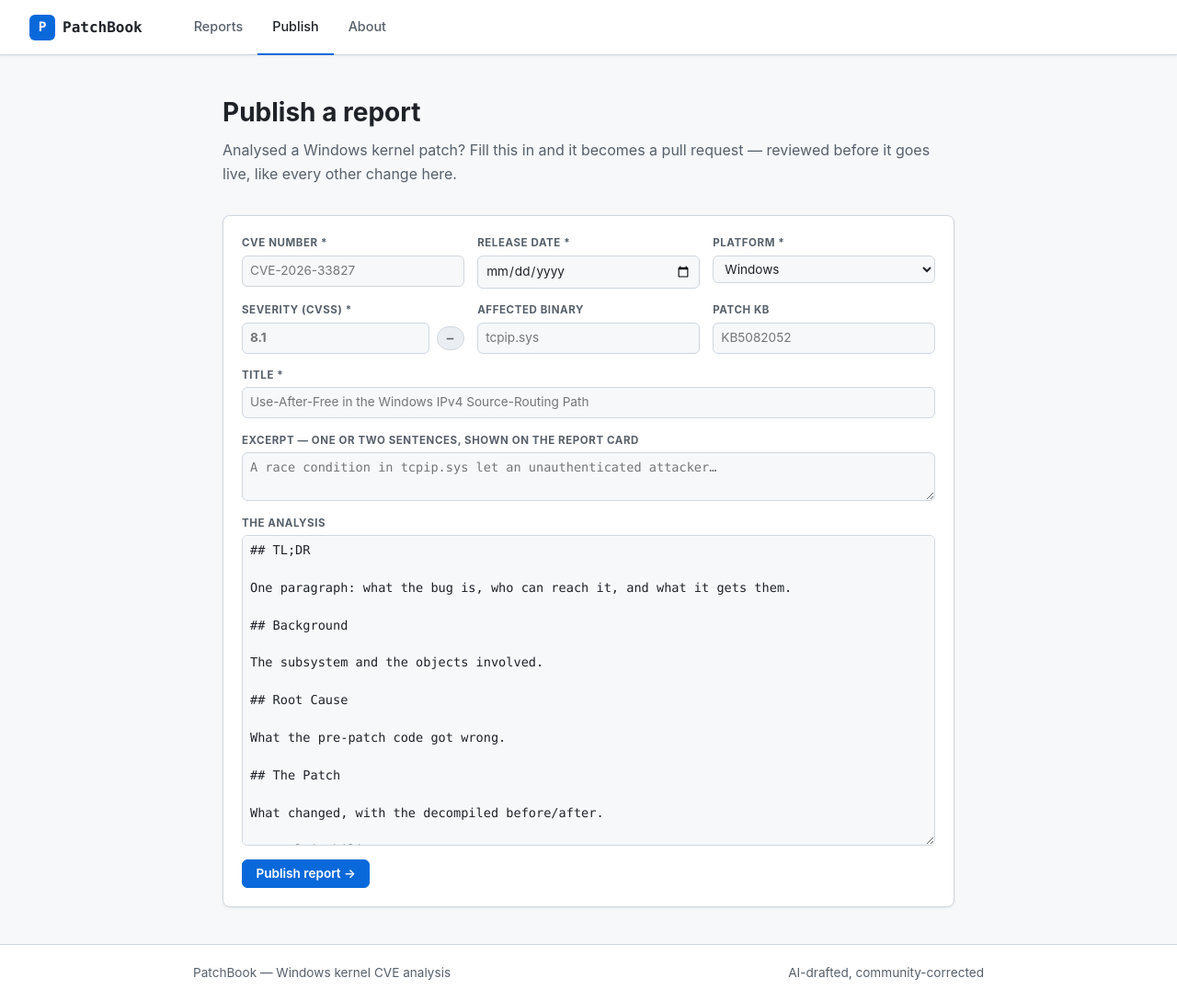
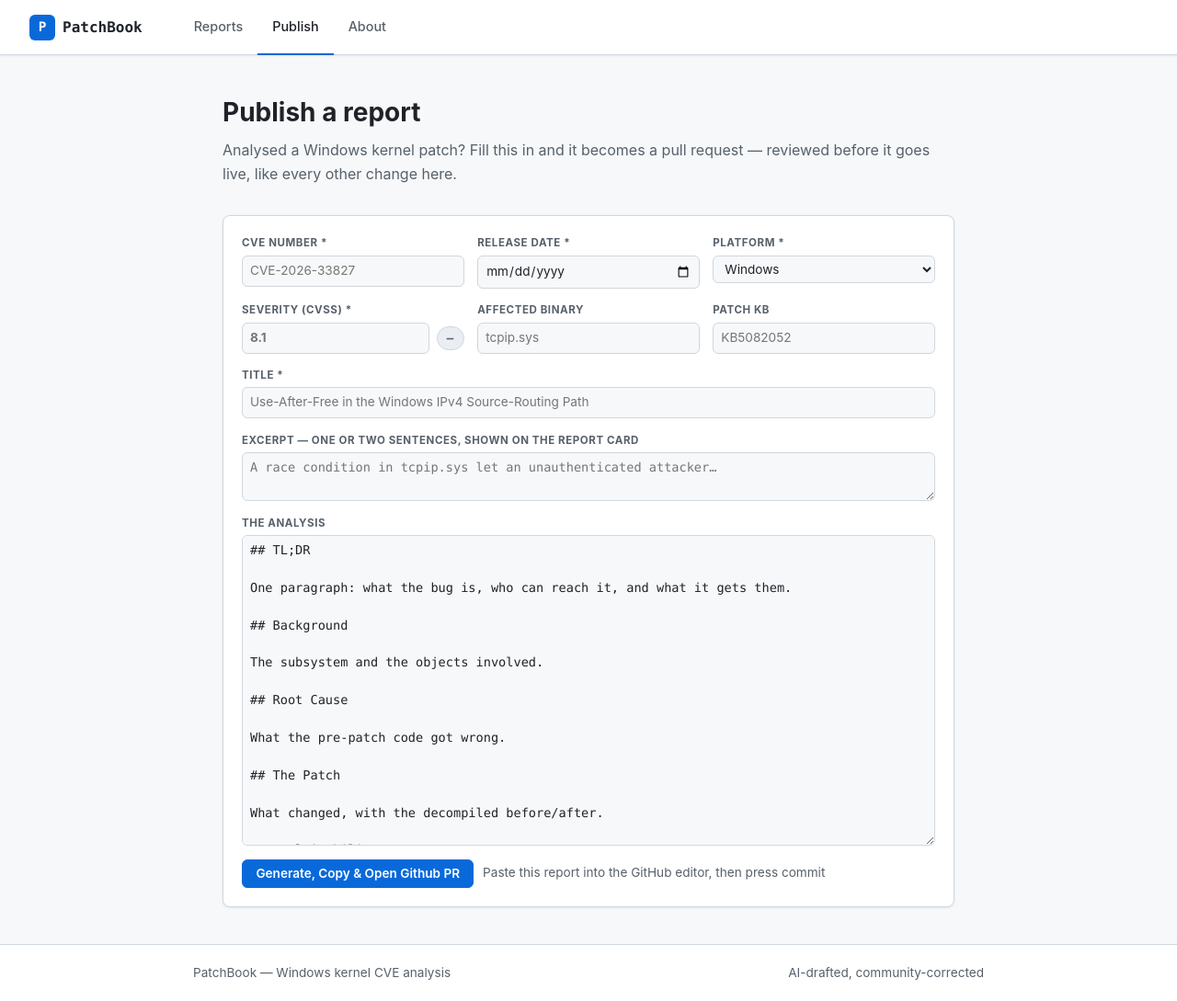
Before and after one commit to TzviRonen/PatchBook, a Jekyll site: the page built from publish.md, in a window 1280 px wide and 1089 px high. Shown: the whole window at 92% size. Built offline with Jekyll 4.4.1, drawn with Linux system fonts in a browser that asks for light colours.

Commit message:
Publish form: say what the reader has to do next
The button now names the whole action — "Generate, Copy & Open Github PR" —
rather than "Publish report", which overstated it: pressing it does not publish
anything, it hands a file to GitHub.

The instruction "Paste this report into the GitHub editor, then press commit"
sits beside the button as well as in the post-submit status, so the paste step
is visible before committing to the flow rather than only after a new tab has
already stolen focus.

Dropped the post-submit relabel to "Regenerate & copy again": the button's own
label already describes a repeatable action, and a second wording for the same
control was noise.

Copy is identical in both renderers; suites unchanged at 26/25/30/41/49/31.

Co-Authored-By: Claude Opus 5 <noreply@anthropic.com>
Claude-Session: https://claude.ai/code/session_019BHE773Cwx8AyXfW2n9JHi

```diff
--- a/assets/main.css
+++ b/assets/main.css
@@ -881,3 +881,4 @@ a.category-tile:hover {
   resize: vertical;
 }
 .publish-output[hidden] { display: none; }
+.publish-hint { font-size: 0.85rem; color: var(--muted); }
--- a/assets/patchbook.js
+++ b/assets/patchbook.js
@@ -936,7 +936,6 @@ window.PatchBookPublish = (function () {
     var area = root.querySelector("[data-publish-file]");
     var open = root.querySelector("[data-publish-open]");
     var download = root.querySelector("[data-publish-download]");
-    var button = root.querySelector("[data-publish-submit]");
 
     // The panel is populated before the clipboard is even attempted, so the
     // reader's work is recoverable no matter what happens next.
@@ -945,10 +944,9 @@ window.PatchBookPublish = (function () {
     download.href = URL.createObjectURL(new Blob([file], { type: "text/markdown" }));
     download.setAttribute("download", filename.replace(/^_reports\//, ""));
     output.hidden = false;
-    button.textContent = "Regenerate & copy again";
 
     function copied() {
-      status.textContent = "Copied. Paste it into the GitHub editor that just opened, then press “Propose new file”.";
+      status.textContent = "Paste this report into the GitHub editor, then press commit.";
       window.open(open.href, "_blank", "noopener");
     }
     function manual() {
--- a/publish.md
+++ b/publish.md
@@ -76,7 +76,8 @@ permalink: /publish/
       <p class="publish-error" role="alert" data-publish-error hidden></p>
 
       <div class="publish-actions">
-        <button type="submit" class="btn btn-blue" data-publish-submit>Publish report →</button>
+        <button type="submit" class="btn btn-blue" data-publish-submit>Generate, Copy &amp; Open Github PR</button>
+        <span class="publish-hint">Paste this report into the GitHub editor, then press commit</span>
         <span class="muted small" data-publish-filename></span>
       </div>
     </form>
--- a/serve.py
+++ b/serve.py
@@ -392,7 +392,8 @@ PUBLISH_TPL = BASE.replace("{% block title %}Reports{% endblock %}", "Publish").
       <p class="publish-error" role="alert" data-publish-error hidden></p>
 
       <div class="publish-actions">
-        <button type="submit" class="btn btn-blue" data-publish-submit>Publish report →</button>
+        <button type="submit" class="btn btn-blue" data-publish-submit>Generate, Copy &amp; Open Github PR</button>
+        <span class="publish-hint">Paste this report into the GitHub editor, then press commit</span>
         <span class="muted small" data-publish-filename></span>
       </div>
     </form>
```
